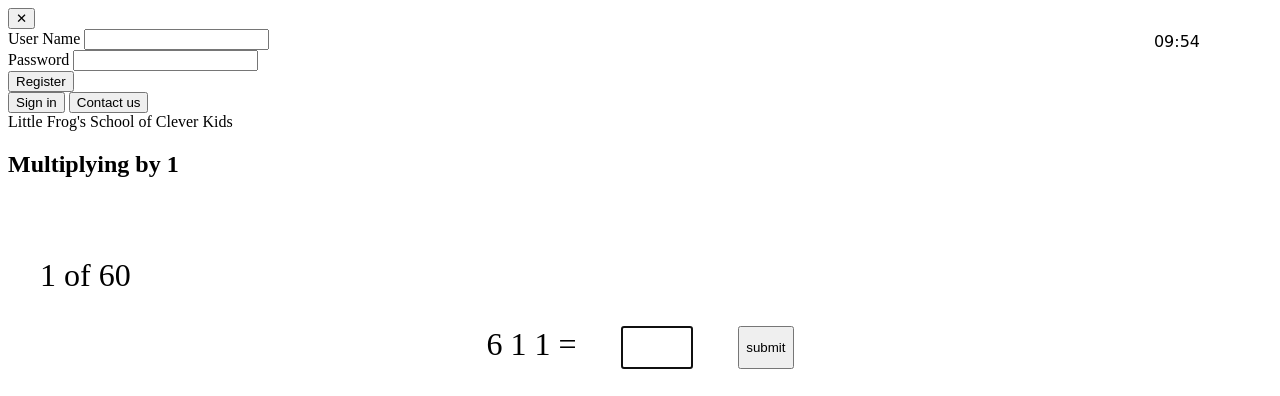
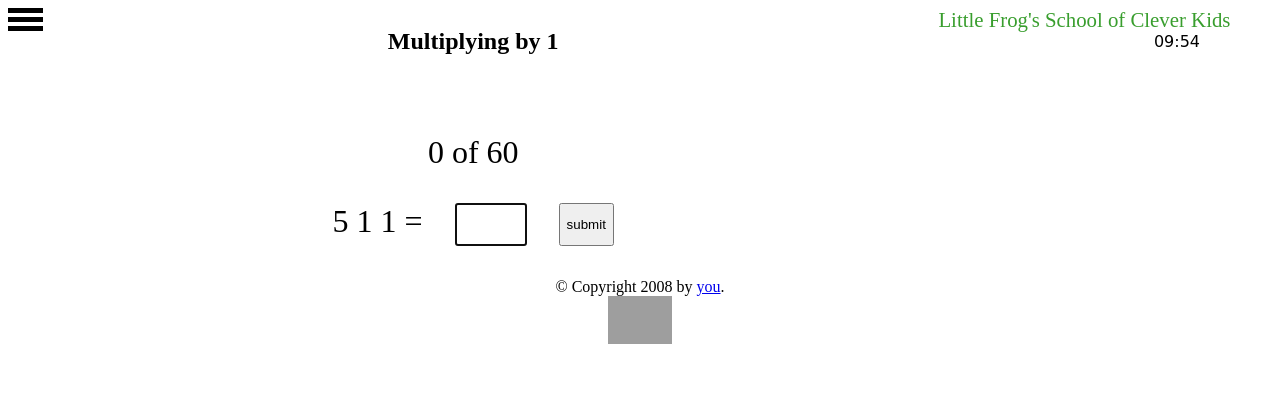
Before and after one commit to Supersharas/little_frog, a Flask app: a page that uses app/templates/base.html in a window 1280 px wide. Shown: the top 396 px of the page. Run offline with Flask 2, Linux system fonts and the light colour scheme; parts of the project's set-up code (start-up, migrations or seed data) failed here and were passed over; some web fonts are replaced; grey boxes are pictures that could not be loaded.

Commit message:
style back

```diff
--- a/app/static/math.js
+++ b/app/static/math.js
@@ -1,5 +1,5 @@
 
-var sequence = 1;
+var sequence = 0;
 var good = 0;
 var min = 10;
 var sec = 0;
@@ -8,7 +8,7 @@ console.log('equations', equations);
 
 function start(){
   console.log(sequence);
-  if(sequence > 60){
+  if(sequence > 59){
     finished('end');
   } else {
     document.getElementById('salution').focus();
--- a/app/static/style.css
+++ b/app/static/style.css
@@ -1,3 +1,18 @@
+
+body {
+  -webkit-touch-callout: none;
+  -webkit-user-select: none;
+  -khtml-user-select: none;
+  -moz-user-select: none;
+  -ms-user-select: none;
+  user-select: none;
+  //background: #98aeb3;
+  //background-image: repeating-linear-gradient(-45deg,#100e14, #FFF 6px);
+  text-align: center;
+  //background-image: url('/static/background.jpg');
+  background-size: 100% 200%;
+}
+
 
 #printContainer{
   display: flex;
@@ -10,3 +25,246 @@
   margin-left: 3em;
   margin-top: 0.5em;
 }
+
+#cover {
+  visibility: hidden;
+  position: fixed;
+  width: 100%;
+  height: 100%;
+  background-color:rgba(255, 255, 255, 0.5);
+  z-index: 10;
+}
+
+.pop {
+  padding: 2em;
+  visibility: hidden;
+  position: fixed;
+  z-index: 20;
+  top: 50%;
+  left: 50%;
+  margin-top: -10em;
+  margin-left: -17.5em;
+  background: #42c934;
+  width: 30em;
+  height: 16em;
+  text-align: center;
+  display: flex;
+  flex-direction: column;
+  justify-content: space-around;
+  background: rgba(112, 145, 121);
+}
+
+#duration {
+  flex-direction: unset;
+  flex-wrap: wrap;
+}
+
+#timeTable {
+  font-size: 4em;
+  margin-left: 20%;
+  margin-right: 20%;
+}
+
+.low th{
+  height: auto;
+}
+
+
+.but, .back, .x, .sub {
+  font-family: inherit; /* 1 */
+  line-height: 1.15; /* 1 */
+  font-size: 1.2em;
+  padding: 0;
+  text-align: center;
+  border-style: solid;
+  background: rgba(90, 127, 125);
+}
+
+.x:hover, .but:hover, .back:hover, .sub:hover {
+  font-size: 1.3em;
+  color: white;
+  background: rgba(90, 127, 165);
+}
+
+.but {
+  display: block;
+  width: 9.5em;
+  margin-left: auto;
+  margin-right: auto;
+  align-items: center;
+  height: 2.8em;
+}
+
+.but:hover, .back:hover, .sub:hover {
+  transition: 0.8s;
+}
+
+.x {
+  position: absolute;
+  top: 0.3em;
+  right: 0.3em;
+  width: 1.4em;
+  height: 1.4em;
+  border-radius: 50%;
+}
+
+.x:hover {
+  top: 0.2em;
+  right: 0.2em;
+}
+
+.x:hover .printx {
+  font-size: 0.8em;
+}
+
+.x:focus {
+  outline: none;
+  box-shadow: none;
+}
+
+.back, .sub {
+  position: absolute;
+  bottom: 10px;
+  width: 5em;
+  height: 1.8em;
+  border-style: solid;
+  background: rgba(90, 127, 145);
+}
+
+.back {
+  left: 10px;
+}
+
+.sub {
+  right: 50px;
+}
+
+.printx {
+  font-size: 0.6em;
+}
+
+.menuHolder {
+  position: fixed;
+  z-index: 2;
+  top: 8px;
+  left: 8px;
+}
+
+.menu {
+  transition: 0.3s;
+  display:inline-block;
+  top: 10px;
+  width: 2.2em;
+  height: 4.5px;
+  background: black;
+  box-shadow:
+    0 9px 0 0 black,
+    0 18px 0 0 black;
+  margin-bottom: 2em;
+}
+
+.menuHolder:hover .menu {
+
+  background: #fcc203;
+  box-shadow:
+    0 0.6em 0 0 #fcc203,
+    0 1.2em 0 0 #fcc203;
+}
+
+.menuHolderOpen {
+  transition: 0.2s;
+  transition-delay: 0.1s;
+  left: 4.6em;
+}
+
+
+#brand {
+  color: rgba(57, 158, 46);
+  font-size: 1.3em;
+  float: right;
+  margin-right: 2em;
+}
+
+#sideBar{
+  background: rgba(90, 127, 125);
+
+}
+
+.slide {
+  transition: 0.3s;
+  position: fixed;
+  width: 4.5em;
+  font-size: 1.7em;
+  left: -4.5em;
+  top: 0px;
+  background: rgba(90, 127, 125);
+}
+
+.open {
+  left: 0;
+}
+
+.sideTop {
+  height: 2em;
+}
+
+.slide button {
+  font-family: inherit; /* 1 */
+  line-height: 1.15; /* 1 */
+  font-size: 0.8em;
+  margin: 0;
+  padding: 0;
+  height: 1.2em;
+  width: 100%;
+  border: none;
+  background: rgba(90, 127, 125);
+}
+
+.slide button:hover {
+  color: white;
+  background: rgba(90, 127, 165);
+}
+
+.slide button:focus {
+  outline: none;
+  box-shadow: none;
+}
+
+#profilePic img {
+  height: 3em;
+}
+
+#content {
+  display: inline-block;
+}
+
+
+/*      login popup */
+
+#sign {
+  display: hidden;
+  z-index: 20;
+}
+
+.popInput {
+  font-size: 1.3em;
+}
+
+.popInput input {
+  background-color: rgba(90, 127, 145);
+  display: block;
+  margin: auto;
+  height: 2em;
+  width: 18em;
+}
+::selection{
+  background: rgba(90, 127, 145);
+}
+
+.popInput input:focus {
+  background-color: rgba(90, 127, 145);
+}
+
+.popInput .but {
+  height: 1.2em;
+}
--- a/test.py
+++ b/test.py
@@ -3,7 +3,7 @@ from app import app
 
 '''
 source env/bin/activate
-FLASK_APP=chess.py
+FLASK_APP=test.py
 export FLASK_ENV=development
 flask run --host=0.0.0.0 --port=8080
 
```
